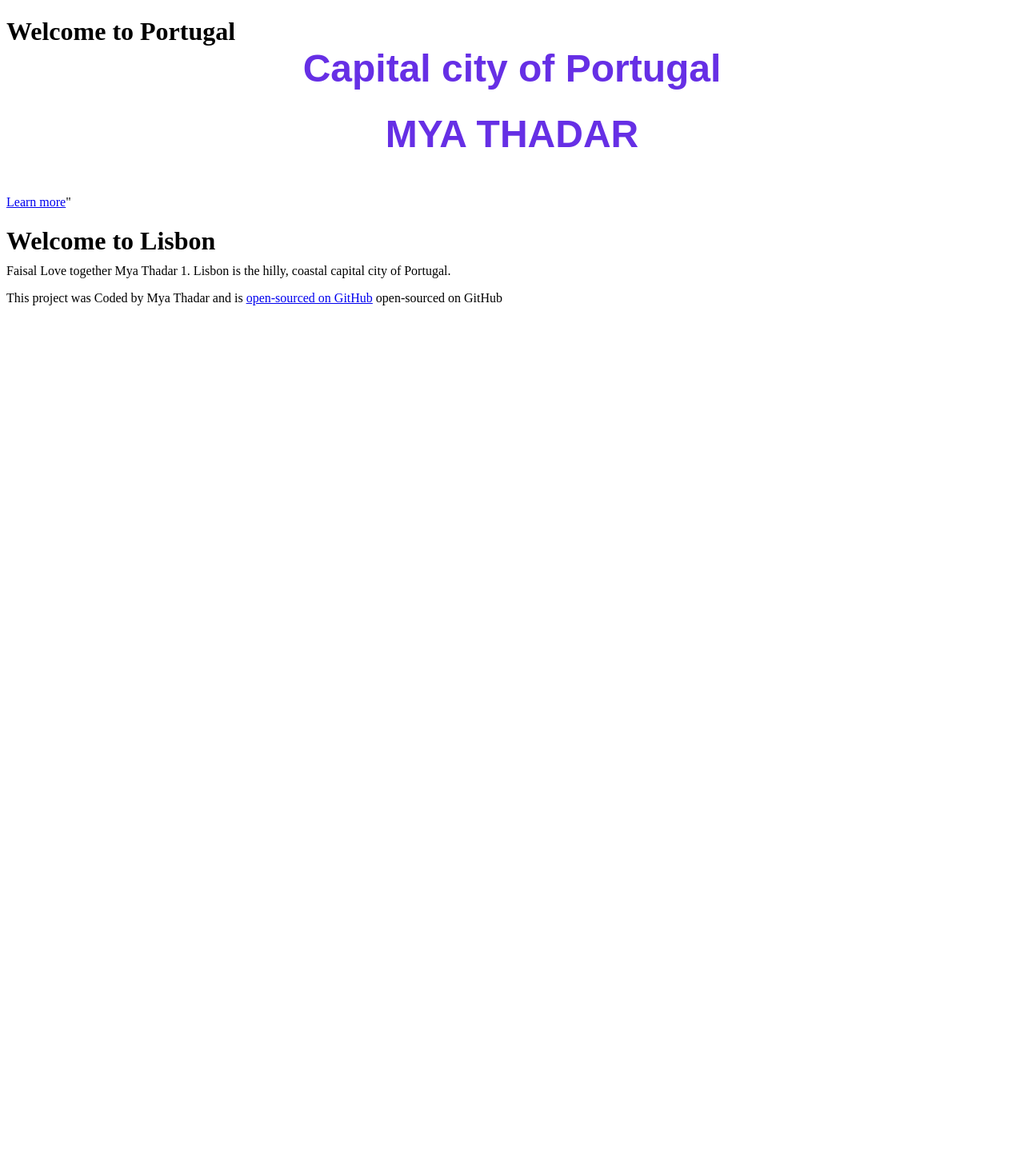
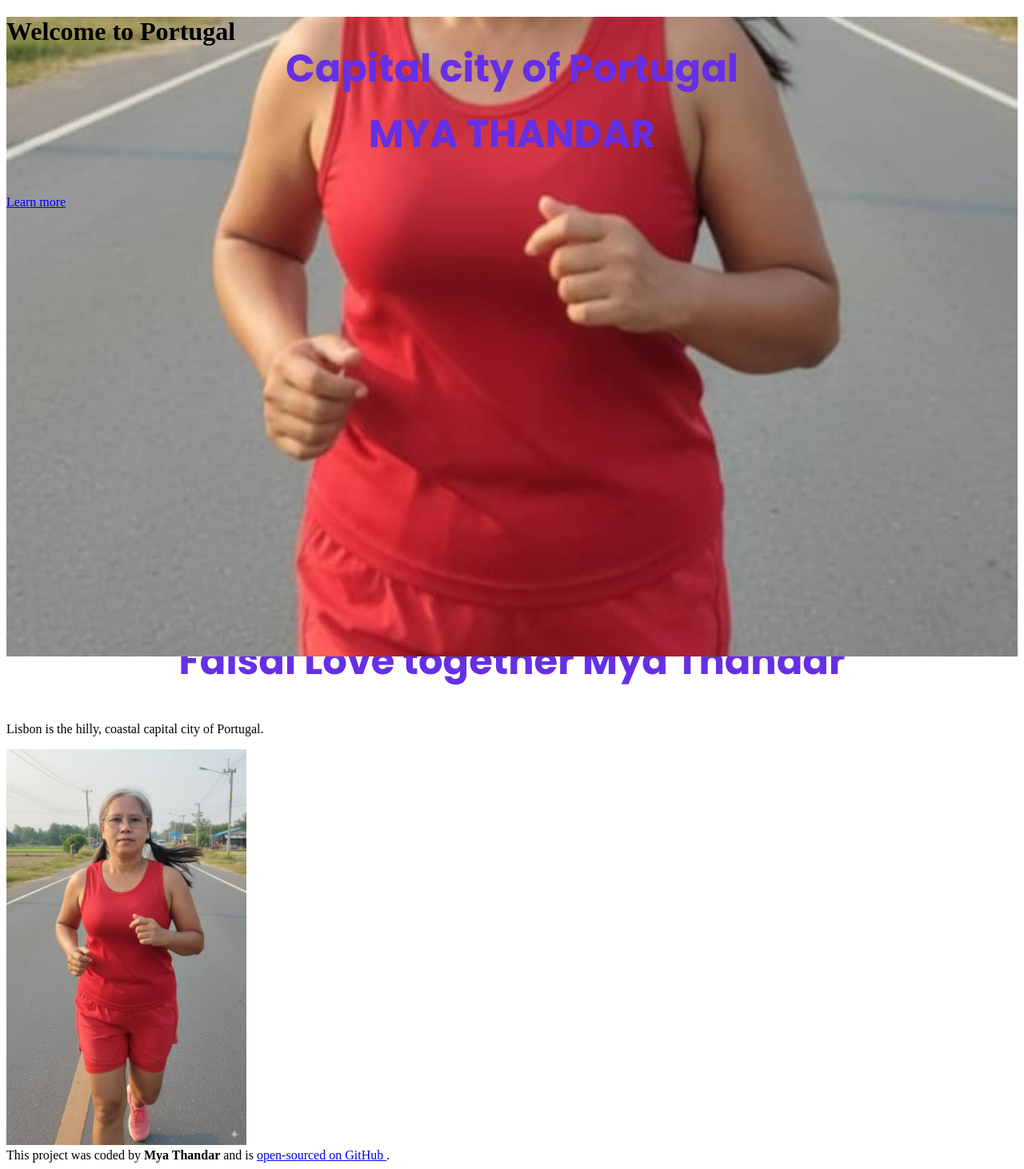
Before and after one commit to 093-1971157mya/Project-September-20-Saturday, a plain HTML site: page index.html in a window 1280 px wide. Shown: the whole page at 80% size. Before the commit the page ends 800 px from the top, so only its background shows below. Drawn offline with Linux system fonts and the light colour scheme.

Commit message:
Take to the information

```diff
--- a/css/style.css
+++ b/css/style.css
@@ -1,11 +1,9 @@
-container{
+.container {
   width: 100%;
   height: 100vh;
   background: url("../images/Mya3.jpg") no-repeat center center/cover;
   position: relative;
 }
-
-
 
 header {
   background-image: linear-gradient(rgba(0,0,0,0.4), rgba(0,0,0,0.4)),
@@ -13,18 +11,19 @@ header {
   background-repeat: no-repeat;
   background-size: cover;
   height: 100vh;
+  position: relative; /* Needed for .overlay to work correctly */
 }
+
 header .overlay {
   position: absolute;
   top: 0;
   left: 0;
   width: 100%;
   height: 100%;
-  background-color: rgba(0, 0, 0, 0.5); /* Adjust the opacity as needed */
+  background-color: rgba(0, 0, 0, 0.5); /* Dark overlay */
 }
 
-
-h2{
+h2 {
   font-family: 'Poppins', sans-serif;
   font-weight: 700;
   color: rgb(102, 47, 229);
--- a/index.html
+++ b/index.html
@@ -1,37 +1,42 @@
 <!DOCTYPE html>
 <html lang="en">
 <head>
-    <meta charset="UTF-8">
-    <meta name="viewport" content="width=device-width, initial-scale=1.0">
-    <link rel="https://fonts.google.com/share?selection.family=Poppins:ital,wght@0,100;0,200;0,300;0,400;0,500;0,600;0,700;0,800;0,900;1,100;1,200;1,300;1,400;1,500;1,600;1,700;1,800;1,900" href="stylesheet">
-    <link rel="stylesheet" href="css/style.css">
+  <meta charset="UTF-8">
+  <meta name="viewport" content="width=device-width, initial-scale=1.0">
 
+  <!-- ✅ Correct Google Fonts link -->
+  <link href="https://fonts.googleapis.com/css2?family=Poppins:wght@400;600;700&display=swap" rel="stylesheet">
 
+  <!-- ✅ Link your CSS file -->
+  <link rel="stylesheet" href="css/style.css">
 
-    <title>Welcome to lisbon</title>
-
+  <title>Welcome to Lisbon</title>
 </head>
 <body>
-    <div class="container"></div>
+  <!-- ✅ Background section -->
+  <header>
+    <div class="overlay"></div>
+    <div class="container">
+      <h1>Welcome to Portugal</h1>
+      <h2>Capital city of Portugal</h2>
+      <h2>MYA THANDAR</h2>
+      <a href="#">Learn more</a>
+    </div>
+  </header>
 
-    <h1>Welcome to Portugal</h1>
-    <h2>Capital city of Portugal</h2>
-    <h2>MYA THADAR</h2>
-    <a href="more">Learn more</a>"
+  <!-- ✅ Content section -->
+  <main>
+    <h2>Faisal Love together Mya Thandar</h2>
+    <p>Lisbon is the hilly, coastal capital city of Portugal.</p>
+    <img src="images/Mya3.jpg" alt="Lisbon View" width="300">
+  </main>
 
-
-
-    <p>
-        <link rel="https://fonts.google.com/share?selection.family=Poppins:ital,wght@0,100;0,200;0,300;0,400;0,500;0,600;0,700;0,800;0,900;1,100;1,200;1,300;1,400;1,500;1,600;1,700;1,800;1,900" href="stylesheet">
-    <link rel="stylesheet" href="css/style.css">
-    <h1>Welcome to Lisbon</h1>
-    <h2></h2>Faisal Love together Mya Thadar</h2>
-    1. Lisbon is the hilly, coastal capital city of Portugal.
-    <link rel="" href="images/Mya (2).jpg">
-
-    </p>
-    <footer>
-        This project was Coded by Mya Thadar  and is <a href="https://github.com/093-1971157mya/Project-September-20-Saturday/blob/main/images/Mya3.jpg"target="=blank">open-sourced on GitHub</a> open-sourced on GitHub
-    </footer>
+  <!-- ✅ Footer -->
+  <footer>
+    This project was coded by <strong>Mya Thandar</strong> and is
+    <a href="https://github.com/093-1971157mya/Project-September-20-Saturday" target="_blank">
+      open-sourced on GitHub
+    </a>.
+  </footer>
 </body>
 </html>
```
Lines whose indentation alone changed are shown as unchanged.
